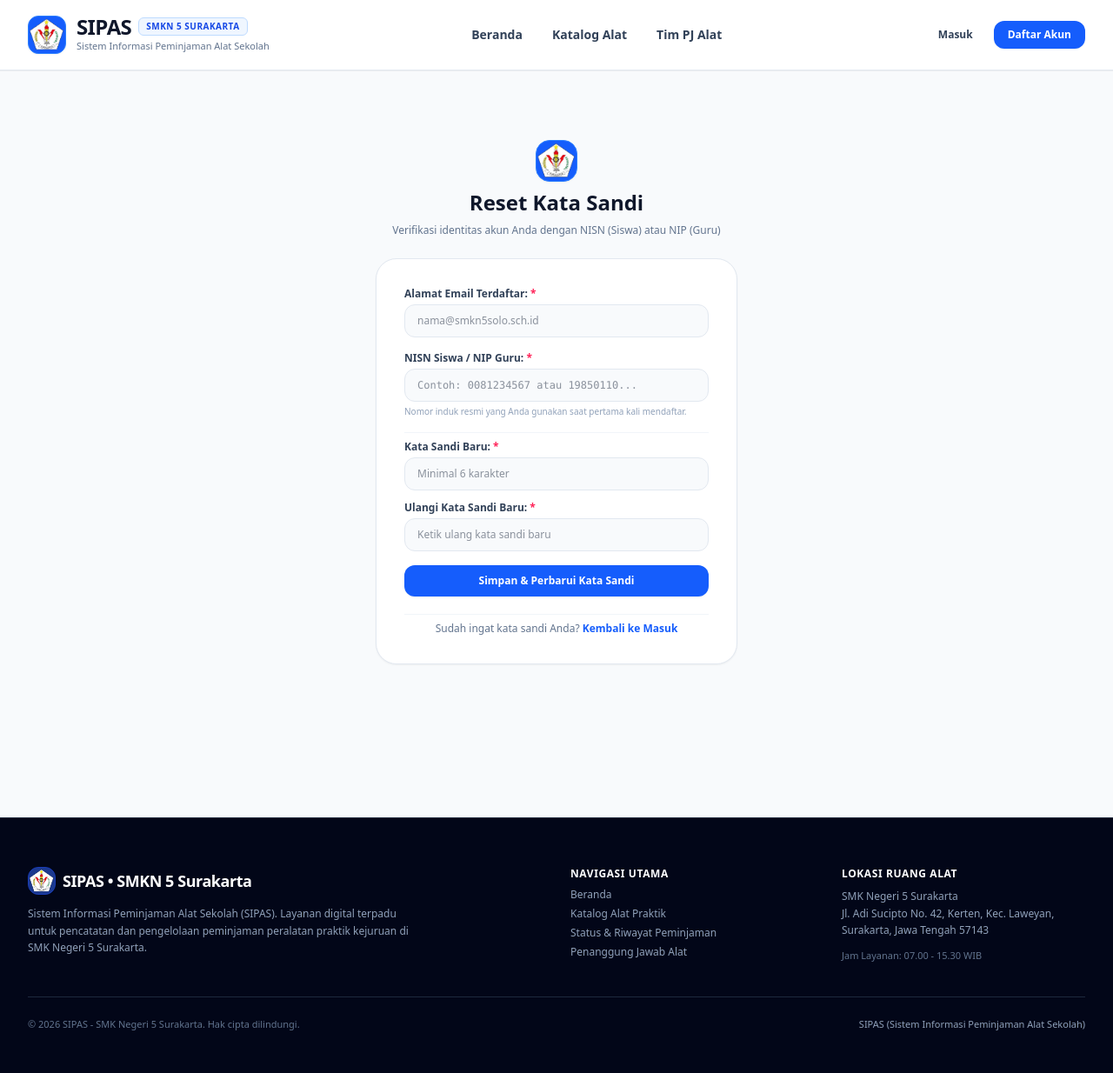
After one commit to karanglawud/SIPAS, a Laravel app: page /lupa-sandi in a window 1280 px wide. The commit adds this page. Shown: the whole page at 87% size. Run offline with Laravel 12, Linux system fonts and the light colour scheme; style sheets or scripts are compiled from the project's sources.

Commit message:
feat: add self-service password reset using email and NISN/NIP verification

```diff
--- a/app/Http/Controllers/AuthController.php
+++ b/app/Http/Controllers/AuthController.php
@@ -99,4 +99,41 @@ class AuthController extends Controller
 
         return redirect()->route('home')->with('success', 'Anda telah keluar dari sistem.');
     }
+
+    public function showForgotPassword()
+    {
+        return view('auth.forgot-password');
+    }
+
+    public function resetPasswordWithIdentifier(Request $request)
+    {
+        $validated = $request->validate([
+            'email' => 'required|email',
+            'identifier' => 'required|string',
+            'password' => 'required|string|min:6|confirmed',
+        ], [
+            'email.required' => 'Alamat email wajib diisi.',
+            'email.email' => 'Format email tidak valid.',
+            'identifier.required' => 'NISN atau NIP wajib diisi untuk verifikasi identitas.',
+            'password.required' => 'Kata sandi baru wajib diisi.',
+            'password.min' => 'Kata sandi baru minimal 6 karakter.',
+            'password.confirmed' => 'Konfirmasi kata sandi baru tidak sesuai.',
+        ]);
+
+        $user = User::where('email', $validated['email'])
+            ->where('identifier', trim($validated['identifier']))
+            ->first();
+
+        if (! $user) {
+            return back()->withErrors([
+                'identifier' => 'Data verifikasi tidak cocok. Pastikan email dan NISN (siswa) atau NIP (guru) sesuai dengan yang terdaftar saat membuat akun.',
+            ])->onlyInput('email', 'identifier');
+        }
+
+        $user->update([
+            'password' => Hash::make($validated['password']),
+        ]);
+
+        return redirect()->route('login')->with('success', 'Kata sandi akun '.$user->name.' berhasil diperbarui! Silakan masuk menggunakan kata sandi baru Anda.');
+    }
 }
--- /dev/null
+++ b/resources/views/auth/forgot-password.blade.php
@@ -0,0 +1,76 @@
+@extends('layouts.app')
+
+@section('title', 'Lupa Kata Sandi - SIPAS')
+
+@section('content')
+<section class="py-16 bg-slate-50 min-h-[75vh] flex items-center justify-center">
+    <div class="max-w-md w-full mx-auto px-4 space-y-6">
+
+        <div class="text-center space-y-2">
+            <div class="w-12 h-12 rounded-2xl bg-blue-600 text-white flex items-center justify-center font-black text-xl mx-auto shadow-xs border border-blue-500">
+               <img src="{{ asset('storage/images/1.png') }}" alt="Logo SIPAS" class="w-full h-full rounded-xl object-contain">
+            </div>
+            <h1 class="text-2xl font-extrabold text-slate-900">Reset Kata Sandi</h1>
+            <p class="text-xs text-slate-500">Verifikasi identitas akun Anda dengan NISN (Siswa) atau NIP (Guru)</p>
+        </div>
+
+        <div class="bg-white rounded-3xl border border-slate-200 p-6 sm:p-8 shadow-xs space-y-5">
+
+            {{-- Global verification error --}}
+            @error('identifier')
+                <div class="p-3.5 bg-rose-50 border border-rose-200 rounded-2xl">
+                    <p class="text-xs font-bold text-rose-700 mb-0.5">⚠️ Verifikasi Gagal</p>
+                    <p class="text-[11px] text-rose-600 leading-relaxed">{{ $message }}</p>
+                </div>
+            @enderror
+
+            <form action="{{ route('password.reset.identifier') }}" method="POST" class="space-y-4">
+                @csrf
+
+                <div class="space-y-1">
+                    <label class="block text-xs font-bold text-slate-700">Alamat Email Terdaftar: <span class="text-rose-500">*</span></label>
+                    <input type="email" name="email" value="{{ old('email') }}" required placeholder="nama@smkn5solo.sch.id"
+                        class="w-full px-3.5 py-2.5 bg-slate-50 border border-slate-200 rounded-xl text-xs focus:bg-white focus:ring-2 focus:ring-blue-600 focus:outline-none">
+                    @error('email')
+                        <p class="text-[11px] text-rose-600 font-semibold">{{ $message }}</p>
+                    @enderror
+                </div>
+
+                <div class="space-y-1">
+                    <label class="block text-xs font-bold text-slate-700">NISN Siswa / NIP Guru: <span class="text-rose-500">*</span></label>
+                    <input type="text" name="identifier" value="{{ old('identifier') }}" required placeholder="Contoh: 0081234567 atau 19850110..."
+                        class="w-full px-3.5 py-2.5 bg-slate-50 border border-slate-200 rounded-xl text-xs font-mono focus:bg-white focus:ring-2 focus:ring-blue-600 focus:outline-none">
+                    <p class="text-[10px] text-slate-400">Nomor induk resmi yang Anda gunakan saat pertama kali mendaftar.</p>
+                </div>
+
+                <div class="pt-2 border-t border-slate-100 space-y-3">
+                    <div class="space-y-1">
+                        <label class="block text-xs font-bold text-slate-700">Kata Sandi Baru: <span class="text-rose-500">*</span></label>
+                        <input type="password" name="password" required placeholder="Minimal 6 karakter"
+                            class="w-full px-3.5 py-2.5 bg-slate-50 border border-slate-200 rounded-xl text-xs focus:bg-white focus:ring-2 focus:ring-blue-600 focus:outline-none">
+                        @error('password')
+                            <p class="text-[11px] text-rose-600 font-semibold">{{ $message }}</p>
+                        @enderror
+                    </div>
+
+                    <div class="space-y-1">
+                        <label class="block text-xs font-bold text-slate-700">Ulangi Kata Sandi Baru: <span class="text-rose-500">*</span></label>
+                        <input type="password" name="password_confirmation" required placeholder="Ketik ulang kata sandi baru"
+                            class="w-full px-3.5 py-2.5 bg-slate-50 border border-slate-200 rounded-xl text-xs focus:bg-white focus:ring-2 focus:ring-blue-600 focus:outline-none">
+                    </div>
+                </div>
+
+                <button type="submit" class="w-full py-2.5 bg-blue-600 hover:bg-blue-800 text-white rounded-xl font-bold text-xs shadow-xs hover:shadow-md transition-all">
+                    Simpan &amp; Perbarui Kata Sandi
+                </button>
+            </form>
+
+            <div class="text-center pt-2 border-t border-slate-100 text-xs text-slate-500">
+                Sudah ingat kata sandi Anda?
+                <a href="{{ route('login') }}" class="font-bold text-blue-600 hover:text-blue-800 hover:underline">Kembali ke Masuk</a>
+            </div>
+        </div>
+
+    </div>
+</section>
+@endsection
--- a/resources/views/auth/login.blade.php
+++ b/resources/views/auth/login.blade.php
@@ -41,6 +41,9 @@
                         <input type="checkbox" name="remember" class="rounded text-blue-600 focus:ring-blue-600">
                         <span>Ingat saya</span>
                     </label>
+                    <a href="{{ route('password.forgot') }}" class="font-bold text-blue-600 hover:text-blue-800 hover:underline">
+                        Lupa kata sandi?
+                    </a>
                 </div>
 
                 <button type="submit" class="w-full py-2.5 bg-blue-600 hover:bg-blue-800 text-white rounded-xl font-bold text-xs shadow-xs hover:shadow-md transition-all">
--- a/routes/web.php
+++ b/routes/web.php
@@ -21,6 +21,8 @@ Route::get('/login', [AuthController::class, 'showLogin'])->name('login');
 Route::post('/login', [AuthController::class, 'login'])->name('login.post');
 Route::get('/daftar', [AuthController::class, 'showRegister'])->name('register');
 Route::post('/daftar', [AuthController::class, 'register'])->name('register.post');
+Route::get('/lupa-sandi', [AuthController::class, 'showForgotPassword'])->name('password.forgot');
+Route::post('/lupa-sandi', [AuthController::class, 'resetPasswordWithIdentifier'])->middleware('throttle:5,1')->name('password.reset.identifier');
 Route::post('/logout', [AuthController::class, 'logout'])->name('logout');
 
 // Authenticated Borrower Routes
```
Also changed, not shown: tests/Feature/RegistrationAndLoanFeatureTest.php (+73 -0 lines).
